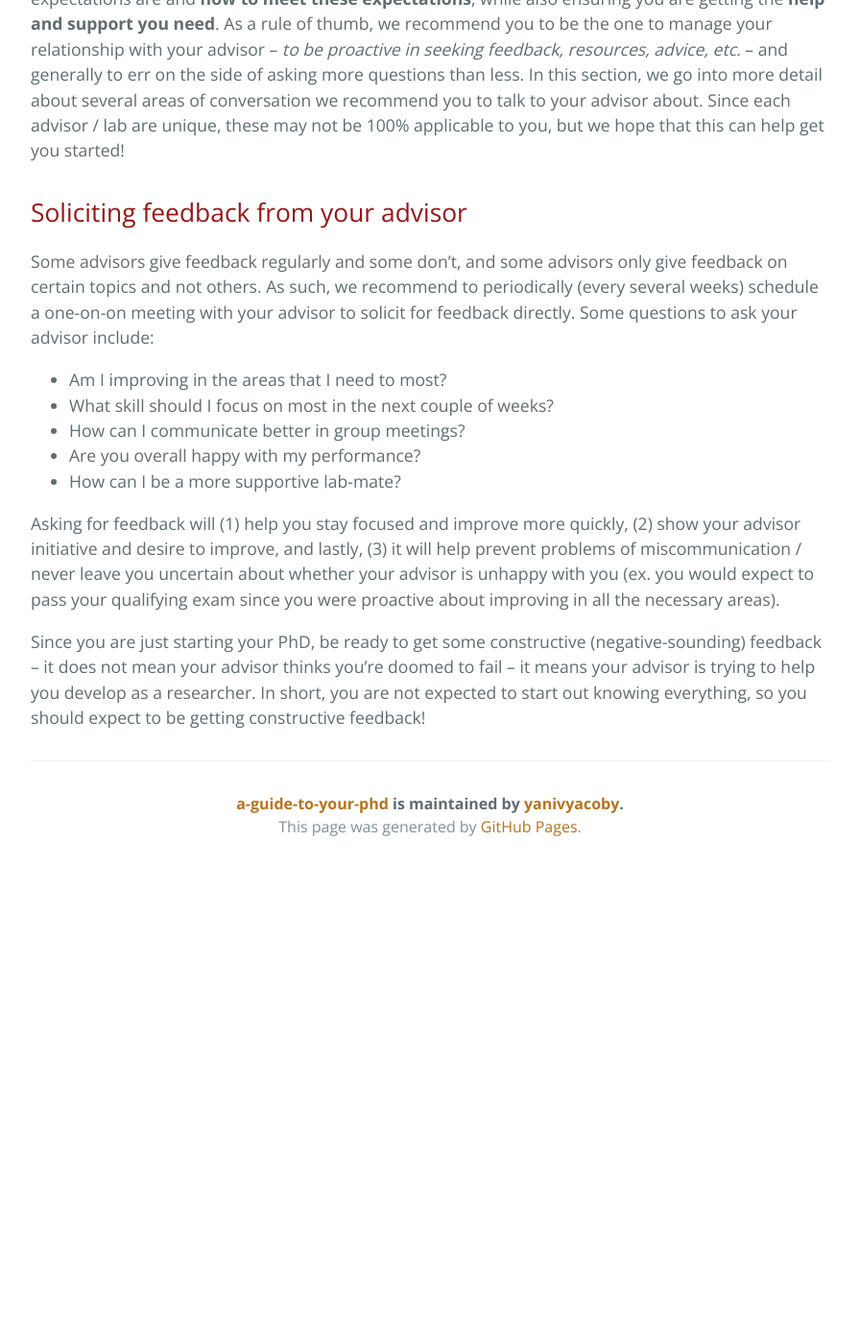
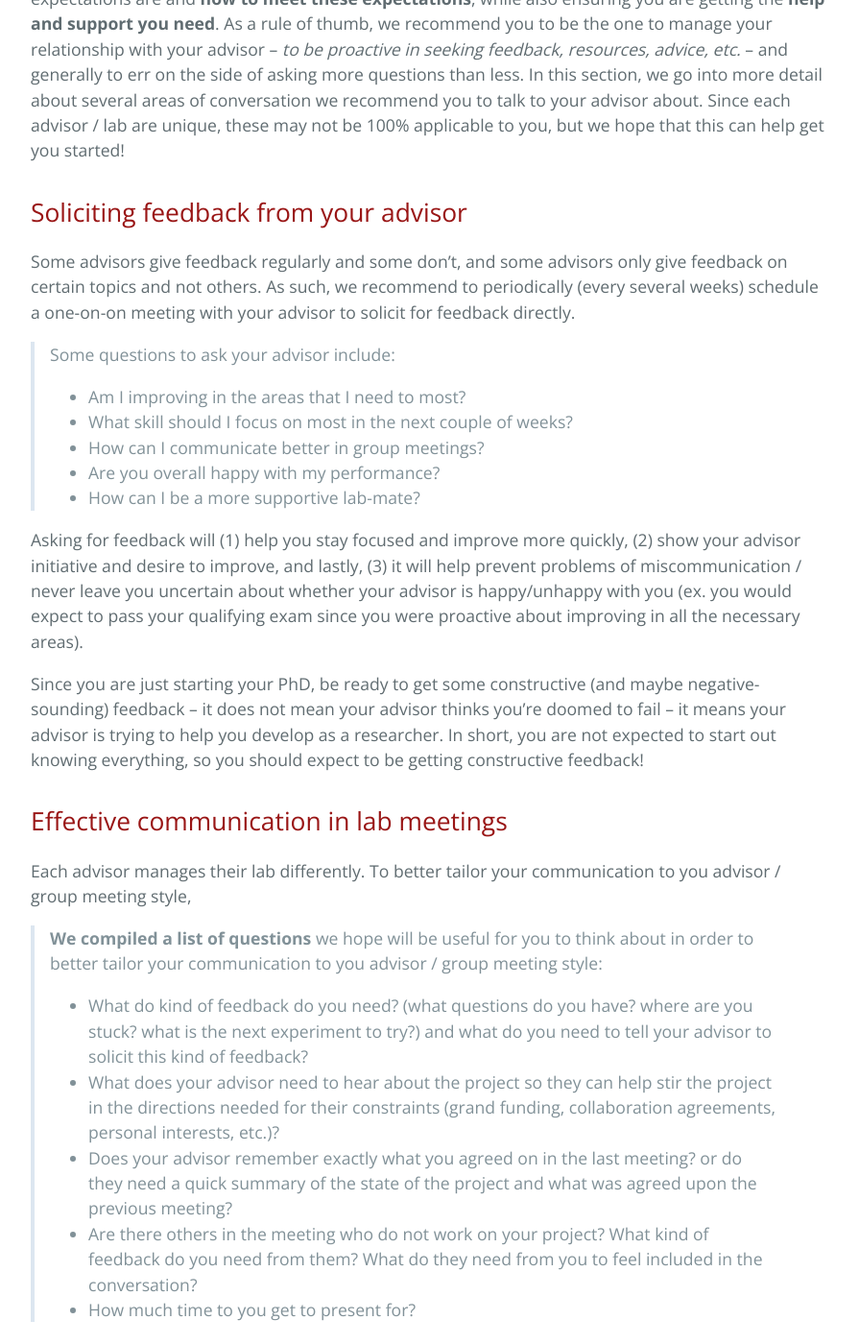
Before and after one commit to yanivyacoby/a-guide-to-your-phd, a Jekyll site: the page built from guide.md, in a window 1280 px wide and 1400 px high, scrolled down 4231 px. Shown: the whole window at 96% size, without its empty margins (192-1087 px from the left). Built offline with Jekyll 4.4.1, drawn with Linux system fonts in a browser that asks for light colours; before the commit the page ends 5136 px from its top, so only the background shows below that.

Commit message:
Update guide.md

```diff
--- a/guide.md
+++ b/guide.md
@@ -146,8 +146,8 @@ Since each advisor / lab are unique, these may not be 100% applicable to you, bu
 
 Some advisors give feedback regularly and some don't, and some advisors only give feedback on certain topics and not others.
 As such, we recommend to periodically (every several weeks) schedule a one-on-on meeting with your advisor to solicit for feedback directly.
-Some questions to ask your advisor include:
 
+> Some questions to ask your advisor include:
 * Am I improving in the areas that I need to most?
 * What skill should I focus on most in the next couple of weeks?
 * How can I communicate better in group meetings?
@@ -157,11 +157,24 @@ Some questions to ask your advisor include:
 Asking for feedback will (1) help you stay focused and improve more quickly,
 (2) show your advisor initiative and desire to improve, and lastly,
 (3) it will help prevent problems of miscommunication / never leave you
-uncertain about whether your advisor is unhappy with you
+uncertain about whether your advisor is happy/unhappy with you
 (ex. you would expect to pass your qualifying exam since you were proactive about improving in all the necessary areas).
 
-Since you are just starting your PhD, be ready to get some constructive (negative-sounding) feedback --
+Since you are just starting your PhD, be ready to get some constructive (and maybe negative-sounding) feedback --
 it does not mean your advisor thinks you’re doomed to fail --
 it means your advisor is trying to help you develop as a researcher.
 In short, you are not expected to start out knowing everything,
 so you should expect to be getting constructive feedback!
+
+
+## Effective communication in lab meetings
+
+Each advisor manages their lab differently.
+To better tailor your communication to you advisor / group meeting style,
+> **We compiled a list of questions** we hope will be useful for you to think about
+in order to better tailor your communication to you advisor / group meeting style:
+* What do kind of feedback do you need? (what questions do you have? where are you stuck? what is the next experiment to try?) and what do you need to tell your advisor to solicit this kind of feedback?
+* What does your advisor need to hear about the project so they can help stir the project in the directions needed for their constraints (grand funding, collaboration agreements, personal interests, etc.)?
+* Does your advisor remember exactly what you agreed on in the last meeting? or do they need a quick summary of the state of the project and what was agreed upon the previous meeting?
+* Are there others in the meeting who do not work on your project? What kind of feedback do you need from them? What do they need from you to feel included in the conversation?
+* How much time to you get to present for?
```
